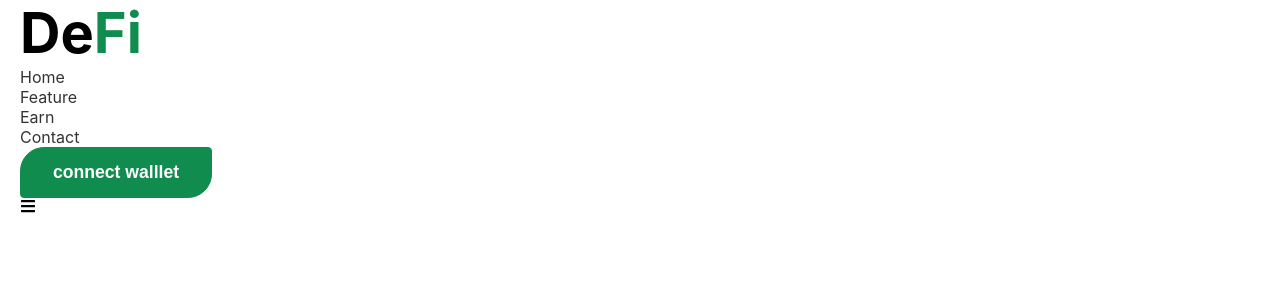
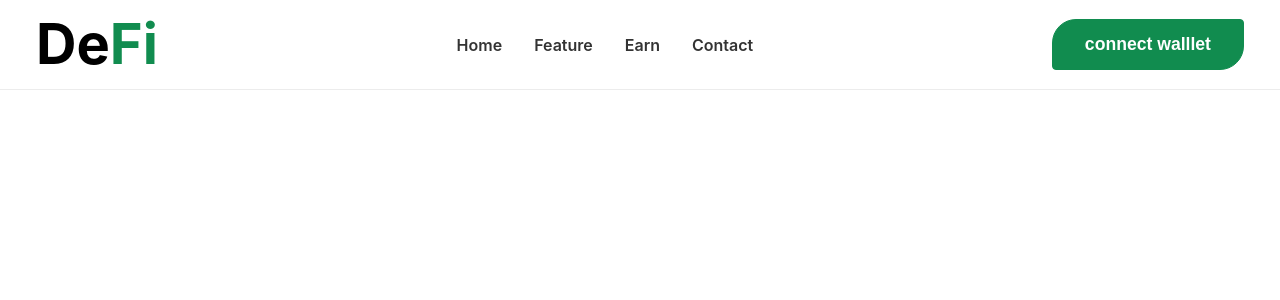
Before and after one commit to FateTech007/crypto-web, a React (Create React App) app: page / in a window 1280 px wide. Shown: the top 300 px of the page. Built offline with nearby package versions, Linux system fonts and the light colour scheme.

Commit message:
nav-bar styling

```diff
--- a/src/Components/Navbar.css
+++ b/src/Components/Navbar.css
@@ -0,0 +1,46 @@
+.header {
+  width: 100%;
+  height: 90px;
+  border-bottom: 1px solid #ececec;
+  background: #fff;
+  position: sticky;
+  top: 0;
+  left: 0;
+  z-index: 10;
+
+  .container {
+    display: flex;
+    align-items: center;
+    justify-content: space-between;
+    height: 100%;
+    padding: 1rem;
+  }
+
+  .nav-menue {
+    display: flex;
+
+    li {
+      padding: 0 1rem;
+    }
+    a {
+      color: #333;
+      font-weight: 600;
+      font-size: 1rem;
+    }
+  }
+
+  .hambuger {
+    display: none;
+    cursor: pointer;
+  }
+}
+
+/* Media querry */
+
+@media screen and (max-width: 1240px) {
+  .header {
+    .hambuger {
+      display: flex;
+    }
+  }
+}
--- a/src/Components/Navbar.js
+++ b/src/Components/Navbar.js
@@ -21,7 +21,7 @@ const Navbar = () => {
 
                 </div>
                 <div className="hambuger">
-                    <FaBars />
+                    <FaBars size={20} style={{ color: "#118c4f" }} />
                 </div>
 
             </div>
```
